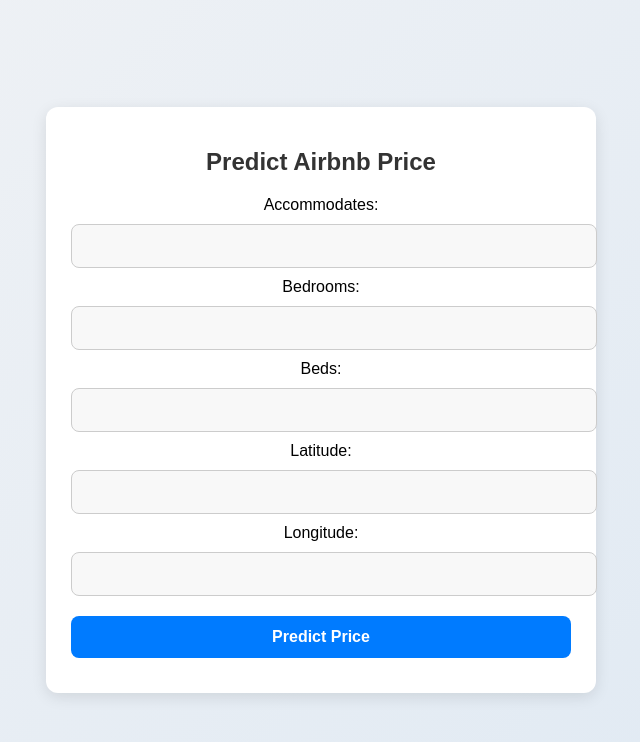
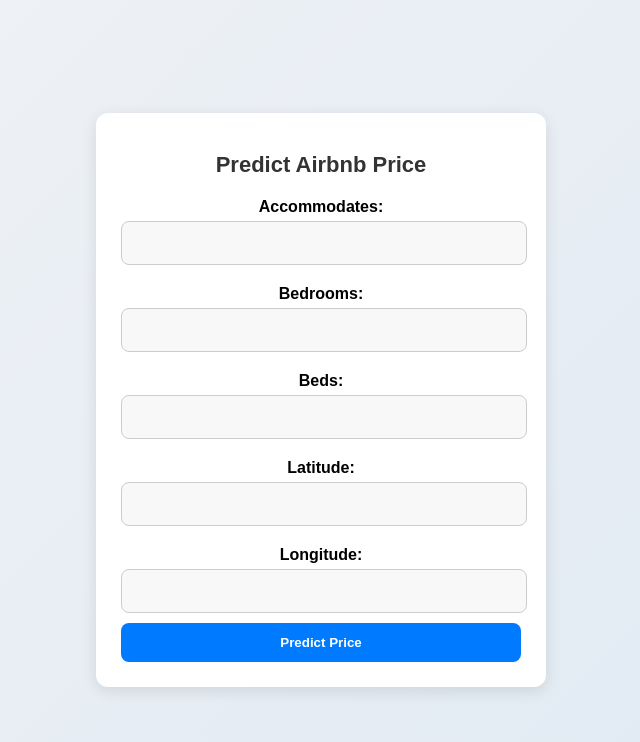
Before and after one commit to sanjivgyawali/Thesis-GWR, a Flask app: page / in a window 1280 px wide. Shown: the top 742 px of the page, without its empty margins (319-959 px from the left). Run offline with Flask 3, Linux system fonts and the light colour scheme; parts of the project's set-up code (start-up, migrations or seed data) failed here and were passed over.

Commit message:
CSS centrally aligned textbox

```diff
--- a/static/style.css
+++ b/static/style.css
@@ -2,40 +2,44 @@ body {
     font-family: 'Poppins', sans-serif;
     margin: 0;
     padding: 0;
-    background: linear-gradient(135deg, #f0f2f5, #dfe9f3);
+    height: 100vh;
     display: flex;
     justify-content: center;
     align-items: center;
-    height: 100vh;
+    background: linear-gradient(135deg, #f0f2f5, #dfe9f3);
 }
 
 .container {
-    width: 40%;
-    max-width: 500px;
+    width: 100%;
+    max-width: 400px;
     padding: 25px;
     background: white;
     border-radius: 12px;
     box-shadow: 0px 4px 15px rgba(0, 0, 0, 0.1);
     text-align: center;
+    margin: auto;
+    /* Ensures proper centering */
 }
 
 h1 {
     color: #333;
-    font-size: 24px;
+    font-size: 22px;
     margin-bottom: 20px;
 }
 
-input,
-button {
-    width: 100%;
+label {
+    font-weight: bold;
+    display: block;
+    margin: 10px 0 5px;
+}
+
+input {
+    width: calc(100% - 20px);
     padding: 12px;
-    margin: 10px 0;
+    margin-bottom: 10px;
     border-radius: 8px;
     border: 1px solid #ccc;
     font-size: 16px;
-}
-
-input {
     background: #f8f8f8;
     transition: 0.3s;
 }
@@ -47,11 +51,14 @@ input:focus {
 }
 
 button {
+    width: 100%;
+    padding: 12px;
     background: #007BFF;
     color: white;
     border: none;
     font-weight: bold;
     cursor: pointer;
+    border-radius: 8px;
     transition: all 0.3s ease;
 }
 
@@ -62,7 +69,6 @@ button:hover {
 
 @media (max-width: 600px) {
     .container {
-        width: 80%;
-        padding: 20px;
+        width: 90%;
     }
 }
```
